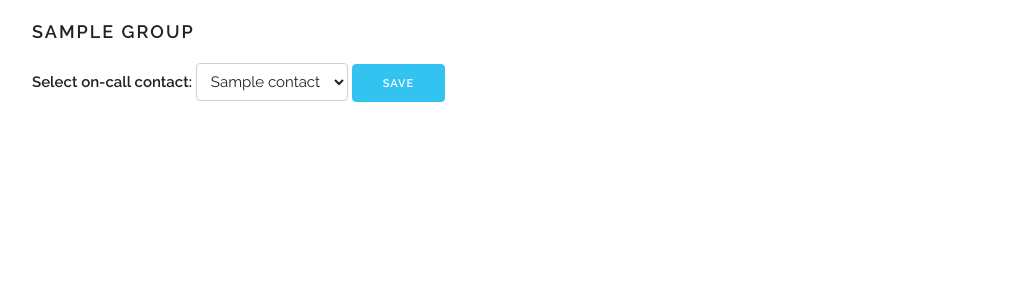
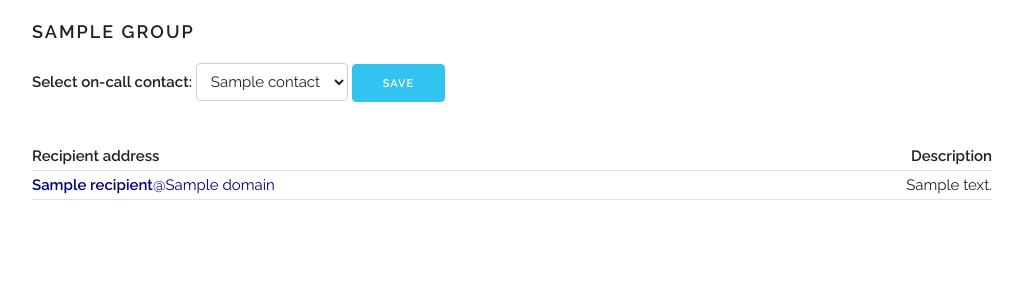
Before and after one commit to mludvig/thialfi, a Django app: template templates/thialfi/group.html in a window 1280 px wide. Shown: the part 175-475 px from the top of the page, without its empty margins (128-1151 px from the left). Run offline with Django 3.2, Linux system fonts and the light colour scheme; the template is opened without the code that fills it: most values are stand-ins (such as "Sample title", 1, 10 or a date in 2020); some libraries are stand-ins or nearby versions.

Commit message:
Improved HTML templates

```diff
--- a/app/views.py
+++ b/app/views.py
@@ -1,5 +1,6 @@
 from django.http import HttpResponse
 from django.template import RequestContext
+from django.conf import settings
 from utils import render_template, get_object_or_404
 from models import *
 from datetime import timedelta, datetime
@@ -70,6 +71,7 @@ def group(request, template, group_id):
     return render_template(request, template, {
             "group" : group,
             "error_message" : error_message,
+            "domain" : settings.RCPT_DOMAIN,
         },
         context_instance =  RequestContext(request)
     )
--- a/doc_root/static/css/thialfi.css
+++ b/doc_root/static/css/thialfi.css
@@ -74,6 +74,12 @@ table.message-detail tr td.label {
     padding: 2rem 0;
 }
 
+pre.message-body {
+    overflow: auto;
+    color: #777;
+    max-height: 40rem;
+}
+
 /* -- navbar -- from getskeleton.com */
 .navbar {
     display: none;
--- a/templates/thialfi/detail.html
+++ b/templates/thialfi/detail.html
@@ -10,7 +10,6 @@
 <tr><td class="label">From:</td><td class="content">{{ message.hdr_sender }}</td></tr>
 <tr><td class="label">To:</td><td class="content">{{ message.hdr_recipient }}</td></tr>
 <tr><td class="label">Subject:</td><td class="content">{{ message.hdr_subject }}</td></tr>
-<tr><td class="label">Body:</td><td class="content"><pre>{{ message.body }}</pre></td></tr>
 <tr><td class="label">Received:</td><td class="content">{{ message.dt_received }}</td></tr>
 <tr><td class="label">Newest status:</td><td class="content">{{ message.newest_status.status }}</td></tr>
 </table>
@@ -20,6 +19,9 @@
 <tr><td>{{ status.dt_status }}</td><td>{{ status.status }}</td><td>{{ status.note }}</td></tr>
 {% endfor %}
 </table>
+<pre class="u-full-width message-body">
+{{ message.body }}
+</pre>
 
 {% if message.delivery_set.all %}
 <h3 class="table-header">Delivery attempts</h3>
--- a/templates/thialfi/group.html
+++ b/templates/thialfi/group.html
@@ -17,4 +17,20 @@
 {% if error_message %}
 <strong>{{ error_message }}</strong>
 {% endif %}
+<table class="u-full-width">
+<thead>
+    <tr>
+        <th>Recipient address</th>
+        <th>Description</th>
+    </tr>
+</thead>
+<tbody>
+{% for recipient in group.recipient_set.all %}
+<tr>
+    <td><a href="mailto:{{ recipient }}@{{ domain }}"><strong>{{ recipient }}</strong>@{{ domain }}</a></td>
+    <td>{{ recipient.description }}</td>
+</tr>
+{% endfor %}
+</tbody>
+</table>
 {% endblock %}
--- a/templates/thialfi/index.html
+++ b/templates/thialfi/index.html
@@ -12,16 +12,14 @@
         <th>Group</th>
         <th>On-call Contact</th>
         <th>SMS Number</th>
-        <th>&nbsp;</th>
     </tr>
 </thead>
 <tbody>
 {% for group in groups %}
 <tr>
-<td>{{ group }}</td>
-<td>{{ group.contact_primary.name }}</td>
+<td><a href="{% url app.views.group group_id=group.id %}">{{ group }}</a></td>
+<td><a href="{% url app.views.group group_id=group.id %}">{{ group.contact_primary.name }}</a></td>
 <td>{{ group.contact_primary.sms_number }}</td>
-<td><a href="{% url app.views.group group_id=group.id %}">Change</a></td>
 </tr>
 {% endfor %}
 </tbody>
```
